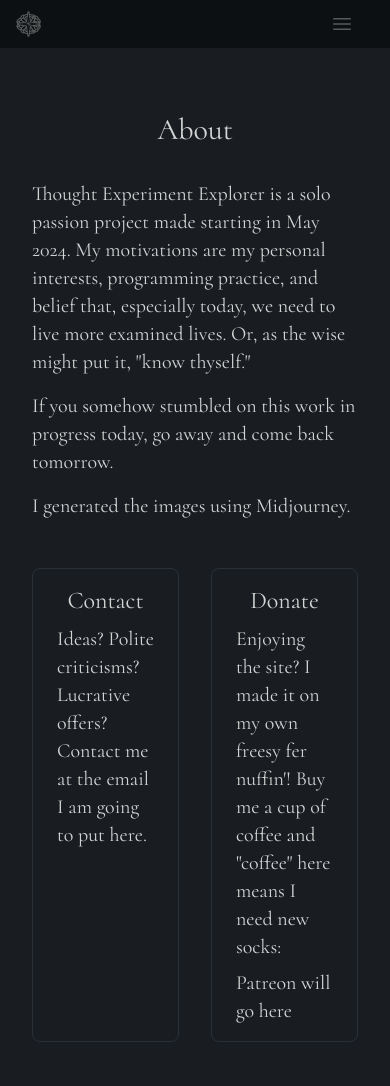
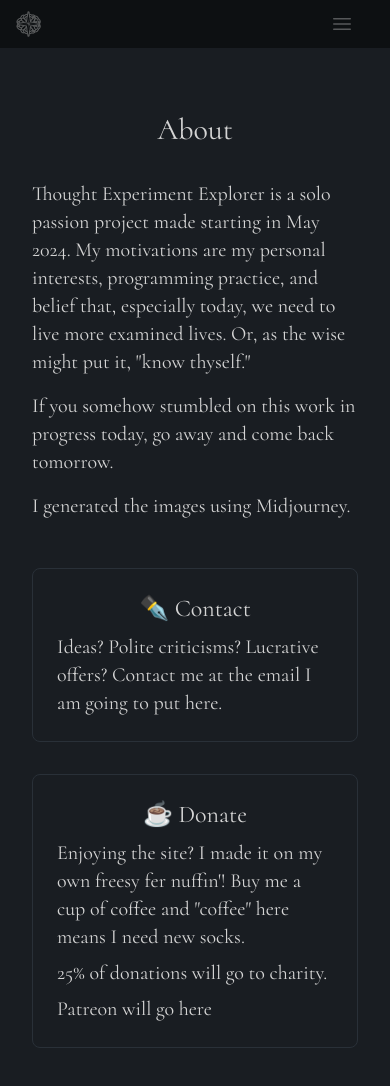
Before and after one commit to ktpeace/thought-experiments, a Next.js app: page /about in a window 390 px wide. Shown: the top 1086 px of the page. Before the commit the page ends 1042 px from the top, so only its background shows below. Built offline with nearby package versions, Linux system fonts and the light colour scheme.

Commit message:
make contact flex mobile

```diff
--- a/src/components/about/About.tsx
+++ b/src/components/about/About.tsx
@@ -1,6 +1,6 @@
 const About = () => {
   return (
-    <div className="main-container mt-12 gap-4">
+    <div className="main-container my-12 gap-4">
       <h2 className="mb-4 self-center text-3xl">About</h2>
       <section className="mb-8 flex flex-col gap-4">
         <p>
@@ -17,21 +17,22 @@ const About = () => {
         <p>I generated the images using Midjourney.</p>
       </section>
       {/* Contact / Donate */}
-      <section className="flex justify-between gap-8">
-        <div className="p-4 px-6 flex-1 flex flex-col gap-2 border border-dusky-400 rounded-lg">
-          <h3 className="text-2xl text-center">Contact</h3>
+      <section className="flex flex-col lg:flex-row justify-between gap-8">
+        <div className="p-6 flex-1 flex flex-col gap-2 border border-dusky-400 rounded-lg">
+          <h3 className="text-2xl text-center">✒️ Contact</h3>
           <p>
             Ideas? Polite criticisms? Lucrative offers? Contact me at the email
             I am going to put here.
           </p>
         </div>
-        <div className="p-4 px-6 flex-1 flex flex-col justify-center gap-2 border border-dusky-400 rounded-lg">
-          <h3 className="text-2xl text-center">Donate</h3>
+        <div className="p-6 flex-1 flex flex-col justify-center gap-2 border border-dusky-400 rounded-lg">
+          <h3 className="text-2xl text-center">☕️ Donate</h3>
           <p>
             Enjoying the site? I made it on my own freesy fer nuffin&apos;! Buy
             me a cup of coffee and &quot;coffee&quot; here means I need new
-            socks:
+            socks.
           </p>
+          <p>25% of donations will go to charity.</p>
           <div>Patreon will go here</div>
         </div>
       </section>
```
